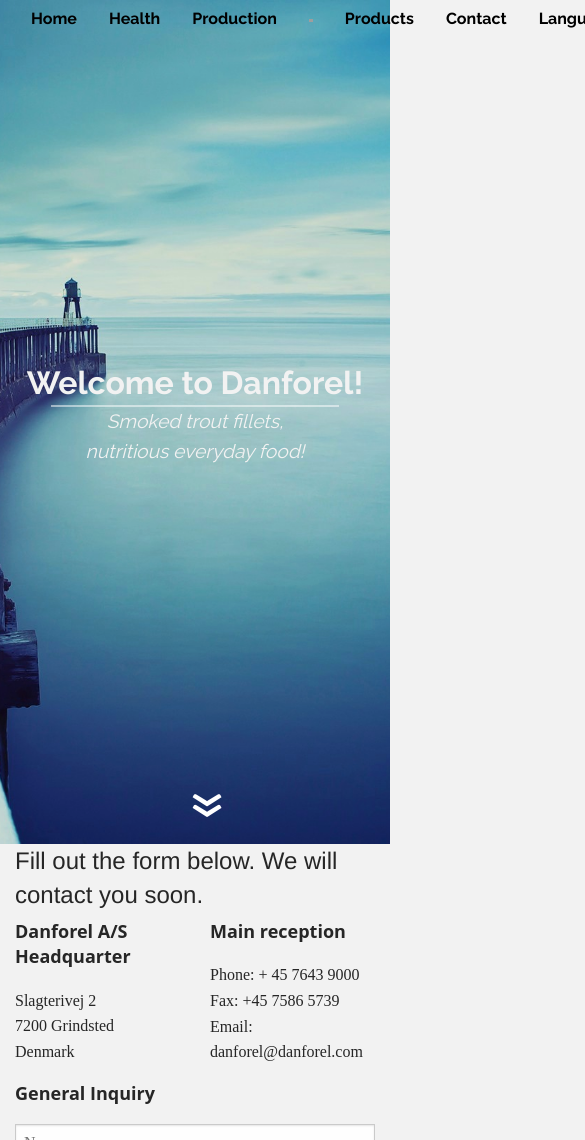
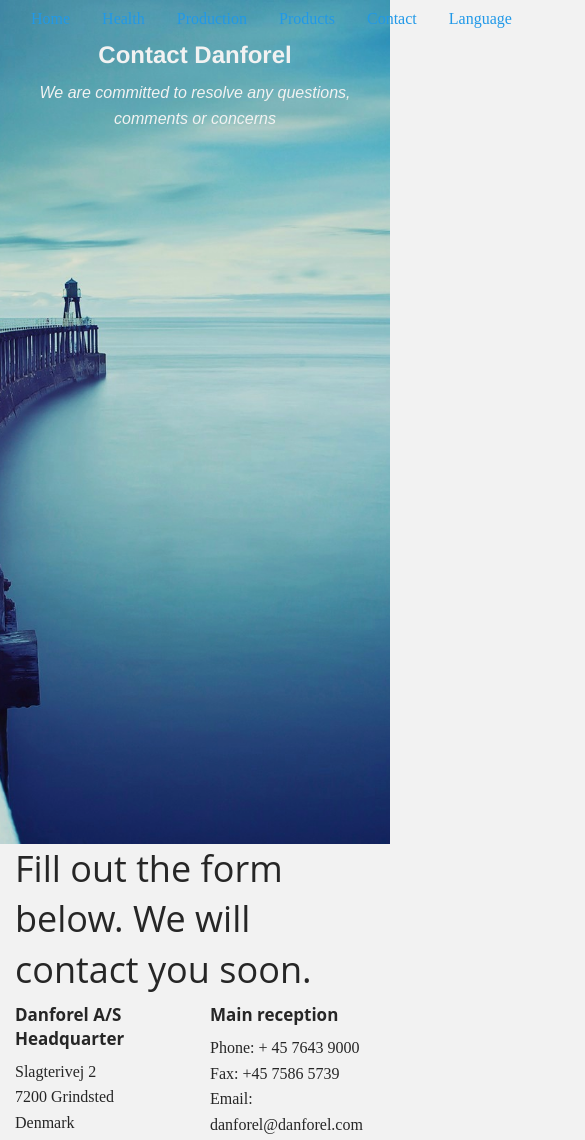
Before and after one commit to kalocsaik/danforel, a plain HTML site: page contact.html in a window 390 px wide. Shown: the top 1140 px of the page, 585 px wide, since content can reach past the window. Drawn offline with Linux system fonts and the light colour scheme; grey boxes are pictures that could not be loaded.

Commit message:
Revert "hero"
This reverts commit 36148452f2a8ec876e98cad4793649afde208a59.

```diff
--- a/contact.html
+++ b/contact.html
@@ -11,14 +11,13 @@
     </head>
     <body>
 
-               <header>
+        <header>
             <div class="row">
                 <nav class="small-12 columns" id="menu">
                     <ul class="menu">
                         <li><a href="#">Home</a></li>
                         <li><a href="#">Health</a></li>
                         <li><a href="#">Production</a></li>
-                        <li><a class="logo" href="index.html"><img src="http://i48.tinypic.com/2mob6nb.png" alt="Michigan State" width="150" height="150" /></a></li>
                         <li><a href="#">Products</a></li>
                         <li><a href="#">Contact</a></li>
                         <li><a href="#">Language</a></li>
@@ -27,24 +26,16 @@
             </div>
 
             <div class="row">
-                <div class="small-centered small-12 columns" id="welcome-text">
-                    <span>
-                        <h1>Welcome to Danforel!</h1>
-                        <div id="divider"></div>
-                        <p>Smoked trout fillets, <br>
-                            nutritious everyday food!</p>
-                    </span>
+                <div class="small-centered small-12 large-6 columns" id="welcome-text">
+                    <h1>Contact Danforel</h1>
+                    <p>We are committed to resolve any questions, comments or concerns</p>
                 </div>
-                <div id="arrow">
-                    <h1><a href="#">»</a></h1>
-                </div>
-
             </div>
         </header>
 
         <div class="row">
             <div class="small-12 columns">
-                <h1>Fill out the form below. We will contact you soon.</h1>
+                <h2>Fill out the form below. We will contact you soon.</h2>
             </div>
         </div>
 
@@ -78,13 +69,13 @@
                     <input type="tel" placeholder="Telephone">
                     <input type="text" placeholder="Address">
                     <textarea placeholder="Message"></textarea>
-                    <input type="submit" class="button right" value="Send">
+                    <input type="submit" class="button" value="Send">
                 </form>
             </div>
         </div>
         <div class="row">
             <div class="small-12 columns">
-                <h1>You can also contact one of our team members</h1>
+                <h2>You can also contact one of our team members</h2>
             </div>
         </div>
 
@@ -94,13 +85,13 @@
                     <h5>Management & HR</h5>
                     <div class="member">
                         <p><span class="italic">Adm. direktor</span></p>
-                        <h6>Anders Klinge</h6>
+                        <p>Anders Klinge</p>
                         <p>Hoved nr.: + 45 7643 9000 <br/> Direkte nr.: +45 7586 5739 <br/>Email: danforel@danforel.com</p>
                     </div>
 
                     <div class="member">
                         <p><span class="italic">Adm. direktor</span></p>
-                        <h6>Anders Klinge</h6>
+                        <p>Anders Klinge</p>
                         <p>Hoved nr.: + 45 7643 9000 <br/> Direkte nr.: +45 7586 5739 <br/>Email: danforel@danforel.com</p>
                     </div>
                 </div>
@@ -108,12 +99,12 @@
                 <div class="column">
                     <h5>Book-keeping</h5>
                     <div class="member">
-                        <h6>Anders Klinge</h6>
+                        <p>Anders Klinge</p>
                         <p>Hoved nr.: + 45 7643 9000 <br/> Direkte nr.: +45 7586 5739 <br/>Email: danforel@danforel.com</p>
                     </div>
 
                     <div class="member">
-                        <h6>Anders Klinge</h6>
+                        <p>Anders Klinge</p>
                         <p>Hoved nr.: + 45 7643 9000 <br/> Direkte nr.: +45 7586 5739 <br/>Email: danforel@danforel.com</p>
                     </div>
                 </div>
@@ -122,12 +113,12 @@
                     <h5>Sales</h5>
                     <div class="member">
 
-                        <h6>Anders Klinge</h6>
+                        <p>Anders Klinge</p>
                         <p>Hoved nr.: + 45 7643 9000 <br/> Direkte nr.: +45 7586 5739 <br/>Email: danforel@danforel.com</p>
                     </div>
                     <h5>Quality</h5>
                     <div class="member">
-                        <h6>Anders Klinge</h6>
+                        <p>Anders Klinge</p>
                         <p>Hoved nr.: + 45 7643 9000 <br/> Direkte nr.: +45 7586 5739 <br/>Email: danforel@danforel.com</p>
                     </div>
                 </div>
@@ -135,7 +126,7 @@
                 <div class="column">
                     <h5>Technology</h5>
                     <div class="member">
-                        <h6>Anders Klinge</h6>
+                        <p>Anders Klinge</p>
                         <p>Hoved nr.: + 45 7643 9000 <br/> Direkte nr.: +45 7586 5739 <br/>Email: danforel@danforel.com</p>
                     </div>
 
@@ -143,7 +134,7 @@
             </div>
         </div>
         <!-- google maps -->
-  <footer>
+        <footer>
             <div class="fullwidth blue">
                 <div class="row ">
                     <div class="small-6 medium-12 large-3 columns">
@@ -151,11 +142,18 @@
                     </div>
                     <div class="small-6 medium-4 large-3 columns" id="contact-info">
                         <h5>Contact info</h5>
-                        <h6>Location</h6>
-                        <p>Slagterivej 2 - DK 7200 Grindsted</p>
-                        <h6>Phone</h6>
+                        <h6>
+                            Address
+                        </h6>
+                        <p>Slagterivej 2 <br/> 7200 Grindsted <br/> Denmark</p>
+                        <h6>
+                            Phone
+                        </h6>
                         <p>Tel.: + 45 7643 9000 <br/> Fax: +45 7586 5739</p>
-                        <h6>Email</h6>
+
+                        <h6>
+                            Email
+                        </h6>
                         <p>danforel@danforel.com</p>
                     </div>
 
@@ -163,14 +161,8 @@
                         <h5> Newsletter </h5>
                         <p> Subscribe to our newsletter and you always be update. </p>
                         <form>
-                            <div class="row collapse">
-                                <div class="small-8 columns">
-                                    <input type="email" placeholder="Your email goes here">
-                                </div>
-                                <div class="small-2 columns end">
-                                    <input type="submit" class="button" value="Send">
-                                </div>
-                            </div>
+                            <input type="email" placeholder="Your email goes here">
+                            <input type="submit" class="button" value="Send">
                         </form>
                     </div>
 
--- a/css/styles.css
+++ b/css/styles.css
@@ -1,7 +1,3 @@
-@import url(https://fonts.googleapis.com/css?family=Raleway:700);
-@import url(https://fonts.googleapis.com/css?family=Raleway);
-@import url(https://fonts.googleapis.com/css?family=Lato);
-
 body{
     background-color: #f2f2f2;
     font-size: 16px;
@@ -18,7 +14,6 @@
     box-shadow: inset 0 0 0 1000px rgba(0,0,0,.1); /* IE9+ only */
 }
 
-
 h2{
     font-family: 'Open Sans', sans-serif;
     font-size: 36px;
@@ -28,19 +23,9 @@
 
 }
 
-h5{
+h5, h6{
     font-family: 'Open Sans', sans-serif;
-    font-size: 18px;
     font-weight: 700;
-    margin-bottom: 1em;
-}
-
-
-h6{
-    font-family: 'Quattrocento', serif;
-    font-size: 16px;
-    font-weight: 700;
-    margin-bottom: 0;
 }
 
 a {
@@ -51,146 +36,22 @@
     text-decoration: underline;
 }
 
-.italic{
-    font-style: italic;
-}
-
-span {
-    display: table-cell;
-    vertical-align: middle;
-
-}
-
 #welcome-text {
     font-family: 'Raleway', sans-serif;
     font-style: italic;
+    text-align: center;
     text-decoration: none;
     color: #f2f2f2;
-
-    display: table;
-    height: 100vh;
-    text-align: center;
-    position: absolute;
-    top: 0%;
-    left: 0%;
 }
 
 #welcome-text h1 {
-    font-family: 'Raleway', sans-serif;
     font-weight: bold;
-    margin: auto;
-    font-size: 4.5em;
 }
 
 #welcome-text p {
 
-
-
-
-    font-size: 1.75em;
-
-
 }
 
-#welcome-text #divider {
-    position: absolute;
-    height: 1px;
-    width: 40em;
-    display: inline-block;
-    left: 50%;
-    -moz-transform: translateX(-50%) translateY(-50%);
-    -webkit-transform: translateX(-50%) translateY(-50%);
-    transform: translateX(-50%) translateY(-50%);
-    border-top: 1px solid white;
-}
-
-#arrow {
-    position: absolute;
-    bottom: -3em;
-    left: 50%;
-
-
-
-
-    -webkit-transform: rotate(90deg);
-    -moz-transform: rotate(90deg);
-    -ms-transform: rotate(90deg);
-    -o-transform: rotate(90deg);
-    filter: progid:DXImageTransform.Microsoft.BasicImage(rotation=1);
-}
-
-#arrow h1 a{
-    font-family: 'Lato', sans-serif;
-    font-size: 3em;
-    color: white;
-
-}
-
-/* ----------------------- MEDIA QUERIES START ---------------------- */
-
-/* ------- MEDIA QUERIES MAX 68em START ------- */
-
-@media screen and (max-width: 68em) {
-
-    #arrow { bottom: -2em;}
-
-
-    #arrow h1{font-size: 2em;}
-
-    #welcome-text h1 {
-        font-size: 3.5em;
-    }
-
-
-    #welcome-text p {
-
-
-
-        font-size: 1.7em;
-
-    }
-    #welcome-text #divider {
-        width: 32em;
-
-
-
-    }
-
-}
-/* ------- MEDIA QUERIES MAX 68em END ------- */
-
-/* ----------- MEDIA QUERIES 40em START  -----------*/
-@media screen and (max-width: 40em) {
-
-    #arrow { bottom: -1em;}
-
-
-    #arrow h1{
-        font-size: 1.5em;
-    }
-
-    #welcome-text h1 {
-        font-size: 2em;
-    }
-
-
-    #welcome-text p {
-
-
-        font-size: 1.2em;
-    }
-    #welcome-text #divider {
-        width: 18em;
-
-
-
-
-    }
-
-}
-/* ----------- MEDIA QUERIES 40em END ----------- */
-
-/* ---------------------- MEDIA QUERIES END  ---------------------- */
 #about{
     text-align: center;
 }
@@ -234,20 +95,3 @@
 .dark-blue{
     background-color: #20579a;
 }
-
-
-/*  HEADLINE */
-
-.row ul li a {
-
-    font-family: 'Raleway', sans-serif;
-    font-weight: 600;
-    color:black;
-}
-
-.row #menu .menu ul li {
-    text-align: center;
-
-}
-
-/*  HEADLINE */
```
Also changed, not shown: index.html (+2 -12 lines).
